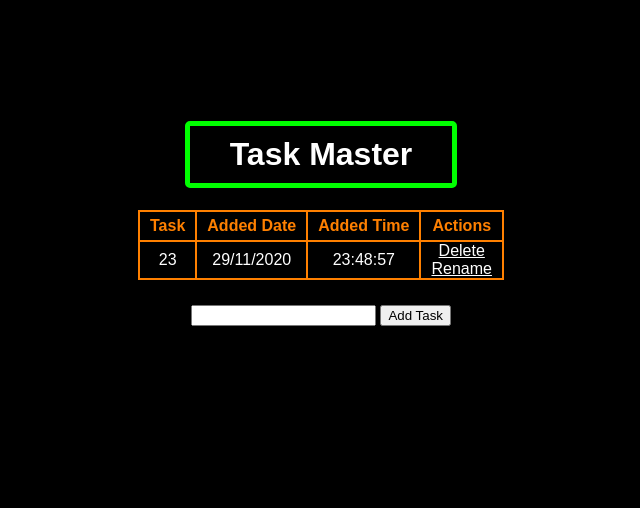
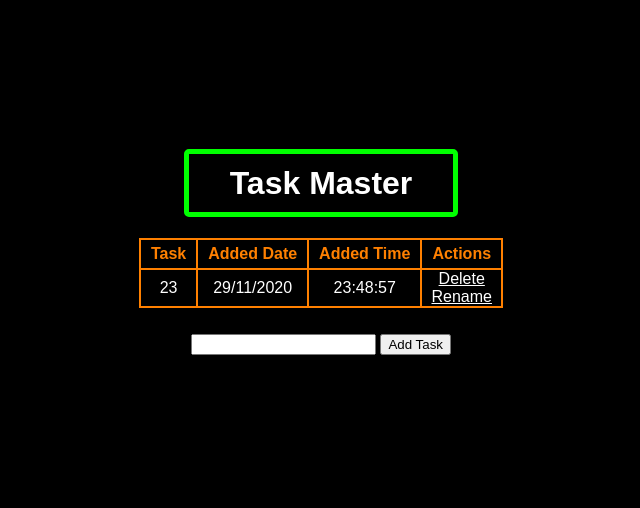
Before and after one commit to Vivek2k20/TaskManagerWebApp, a Flask app: page / in a window 1280 px wide. Shown: the top 508 px of the page, without its empty margins (319-959 px from the left). Run offline with Flask 2, Linux system fonts and the light colour scheme; data comes from the database, SQL or seed files in the repository; both versions use the stored data as it was after the commit.

Commit message:
Added Responsive Support for Heading and form

```diff
--- a/static/css/main.css
+++ b/static/css/main.css
@@ -1,6 +1,6 @@
 body {
     margin: 0%;
-    padding: 100px;
+    padding: 10%;
     font-family: sans-serif;
     text-align: center;
     background-color: rgb(0, 0, 0);
@@ -9,7 +9,7 @@ body {
 
 h1 {
     background-color: rgb(0, 0, 0);
-    padding: 10px 40px;
+    padding: 1% 4%;
     border: 5px solid rgb(0, 255, 0);
     border-radius: 5px;
     color: #fff;
@@ -40,11 +40,11 @@ th {
 
 td {
     border: 2px solid rgb(255, 128, 0);
-    padding: 0px 10px;
+    padding: 0% 1%;
 }
 
 form {
-    padding: 25px 0px;
+    padding: 2.5% 0%;
 }
 
 a {
```
Also changed, not shown: test.db.
